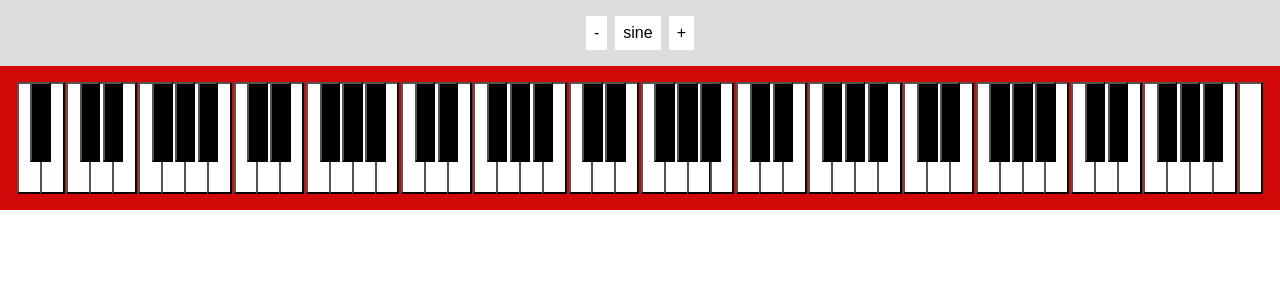
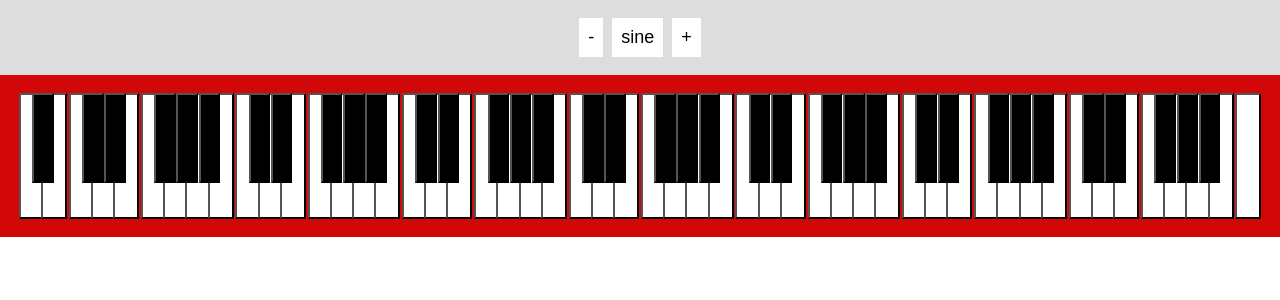
Before and after one commit to resistdesign/mio-piano, a React (Vite) app: page / in a window 1280 px wide. Shown: the top 300 px of the page. Built offline with nearby package versions, Linux system fonts and the light colour scheme.

Commit message:
chore: (repo) Automatic commit.

```diff
--- a/src/index.tsx
+++ b/src/index.tsx
@@ -49,7 +49,7 @@ const KeyContainer = styled.div`
   padding: 1em;
   background-color: #d20707;
   user-select: none;
-  font-size: 1em;
+  font-size: 1.125em;
 `;
 const OscUIContainer = styled.div`
   display: flex;
@@ -59,6 +59,7 @@ const OscUIContainer = styled.div`
   background-color: #ddd;
   padding: 1em;
   gap: 0.5em;
+  font-size: 1.125em;
 `;
 const OscTypeButton = styled.div`
   padding: 0.5em;
```
